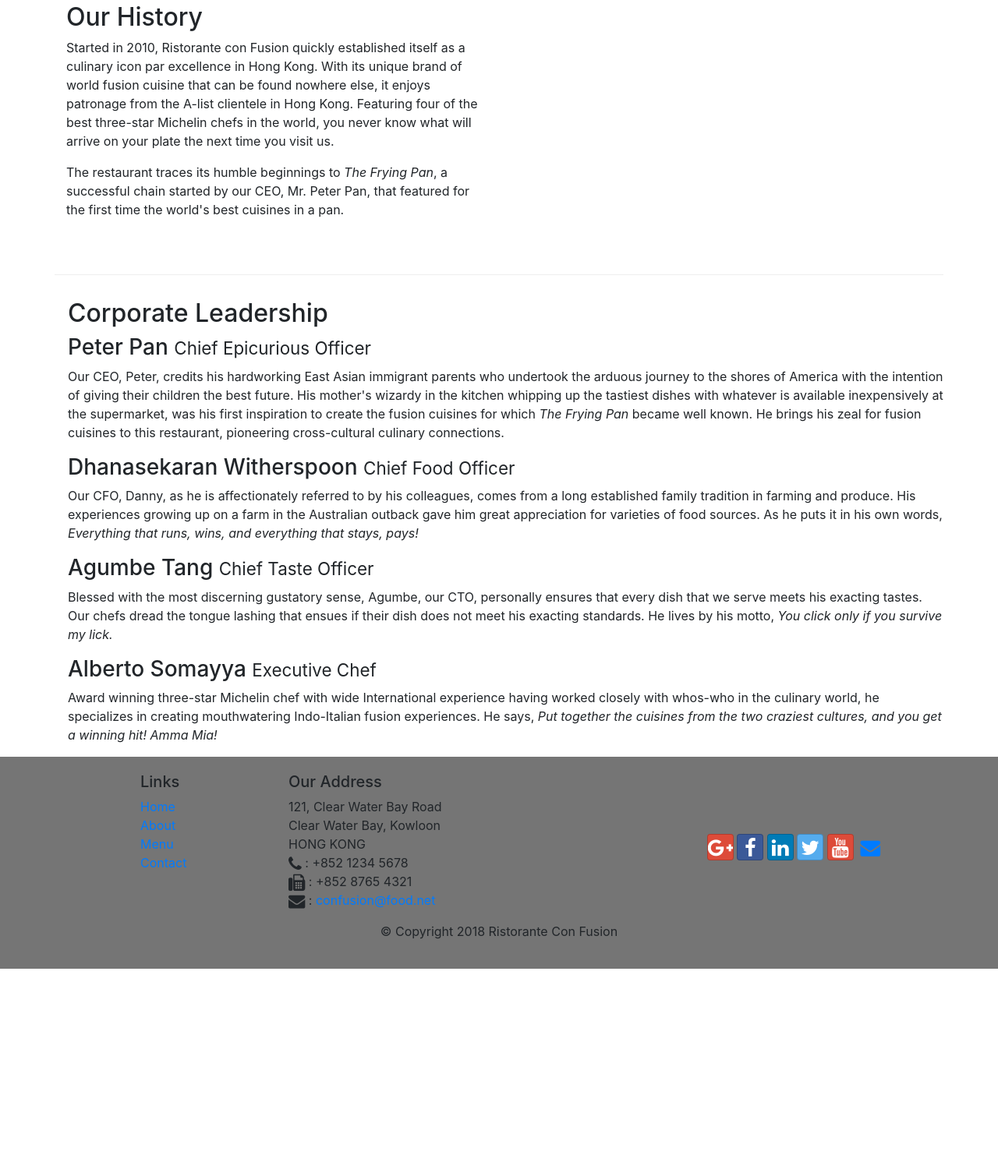
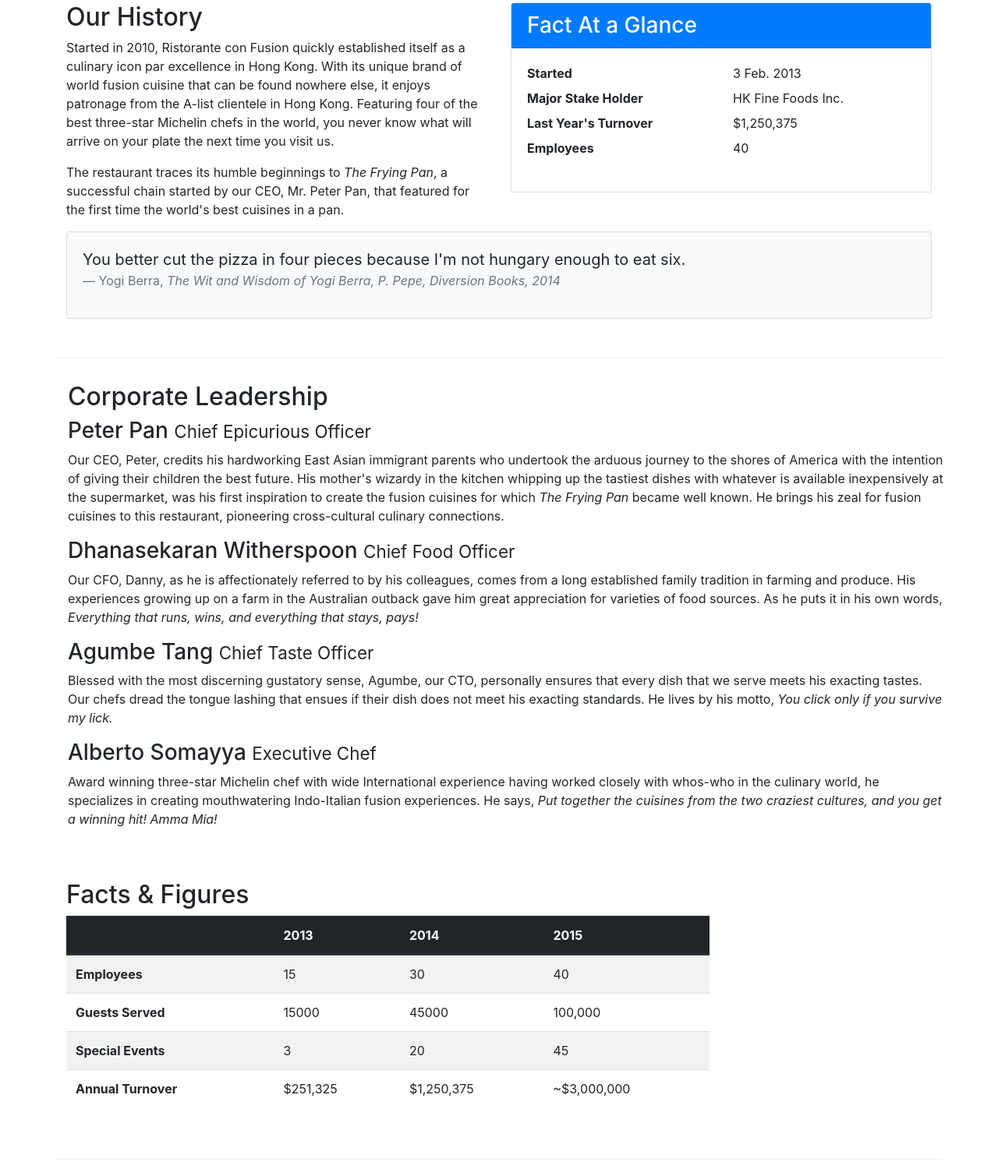
Before and after one commit to km2574/lazy_restaurant, a website: page aboutus.html in a window 1280 px wide. Shown: the part 512-2003 px from the top of the page at 78% size. Before the commit the page ends 1755 px from the top, so only its background shows below. Drawn offline with nearby package versions, Linux system fonts and the light colour scheme.

Commit message:
table n cards

```diff
--- a/aboutus.html
+++ b/aboutus.html
@@ -59,12 +59,41 @@
         </div>
 
         <div class="row row-content">
-            <div class="col-12 col-sm-6">
+            <div class="col-sm-6">
                 <h2>Our History</h2>
                 <p>Started in 2010, Ristorante con Fusion quickly established itself as a culinary icon par excellence in Hong Kong. With its unique brand of world fusion cuisine that can be found nowhere else, it enjoys patronage from the A-list clientele in Hong Kong.  Featuring four of the best three-star Michelin chefs in the world, you never know what will arrive on your plate the next time you visit us.</p>
                 <p>The restaurant traces its humble beginnings to <em>The Frying Pan</em>, a successful chain started by our CEO, Mr. Peter Pan, that featured for the first time the world's best cuisines in a pan.</p>
             </div>
-            <div class="col-12 col-sm">
+            <div class="col-sm">
+                <div class="card">
+                    <h3 class="card-header bg-primary text-white">Fact At a Glance</h3>
+                    <div class="card-body">
+                        <dl class="row">
+                            <dt class="col-6">Started</dt>
+                            <dd class="col-6">3 Feb. 2013</dd>
+                            <dt class="col-6">Major Stake Holder</dt>
+                            <dd class="col-6">HK Fine Foods Inc.</dd>
+                            <dt class="col-6">Last Year's Turnover</dt>
+                            <dd class="col-6">$1,250,375</dd>
+                            <dt class="col-6">Employees</dt>
+                            <dd class="col-6">40</dd>
+                        </dl>
+                    </div>
+                </div>
+            </div>
+            <div class="col-12">
+                <div class="card card-body bg-light">
+                    <blockquote class="blockquote" cite="http://">
+                        <p class="mb-0">
+                            You better cut the pizza in four pieces because I'm not hungary enough to eat six.
+                        </p>
+                        <footer class="blockquote-footer">Yogi Berra,
+                            <cite title="Source title">The Wit and Wisdom of Yogi Berra,
+                            P. Pepe, Diversion Books, 2014
+                            </cite>
+                        </footer>
+                    </blockquote>
+                </div>
             </div>
         </div>
 
@@ -82,7 +111,52 @@
                 <p class="d-none d-sm-block">Award winning three-star Michelin chef with wide International experience having worked closely with whos-who in the culinary world, he specializes in creating mouthwatering Indo-Italian fusion experiences. He says, <em>Put together the cuisines from the two craziest cultures, and you get a winning hit! Amma Mia!</em></p>
             </div>
        </div>
+       <div class="row row-content">
+          <div class="col-12 col-sm-9">
+              <h2>Facts &amp; Figures</h2>
+              <div class="table-responsive">
+                <table class="table table-striped">
+                    <thead class="thead-dark">
+                        <tr>
+                            <th>&nbsp;</th>
+                            <th>2013</th>
+                            <th>2014</th>
+                            <th>2015</th>
+                        </tr>
+                    </thead>
+                    <tbody>
+                        <tr>
+                            <th>Employees</th>
+                            <td>15</td>
+                            <td>30</td>
+                            <td>40</td>
+                        </tr>
+                        <tr>
+                            <th>Guests Served</th>
+                            <td>15000</td>
+                            <td>45000</td>
+                            <td>100,000</td>
+                        </tr>
+                        <tr>
+                            <th>Special Events</th>
+                            <td>3</td>
+                            <td>20</td>
+                            <td>45</td>
+                        </tr>
+                        <tr>
+                            <th>Annual Turnover</th>
+                            <td>$251,325</td>
+                            <td>$1,250,375</td>
+                            <td>~$3,000,000</td>
+                        </tr>
+                    </tbody>
+                </table>
+              </div>
+          </div>
+          <div class="col-12 col-sm-3">
 
+          </div>
+       </div>
     </div>
 
     <footer class="footer">
```
